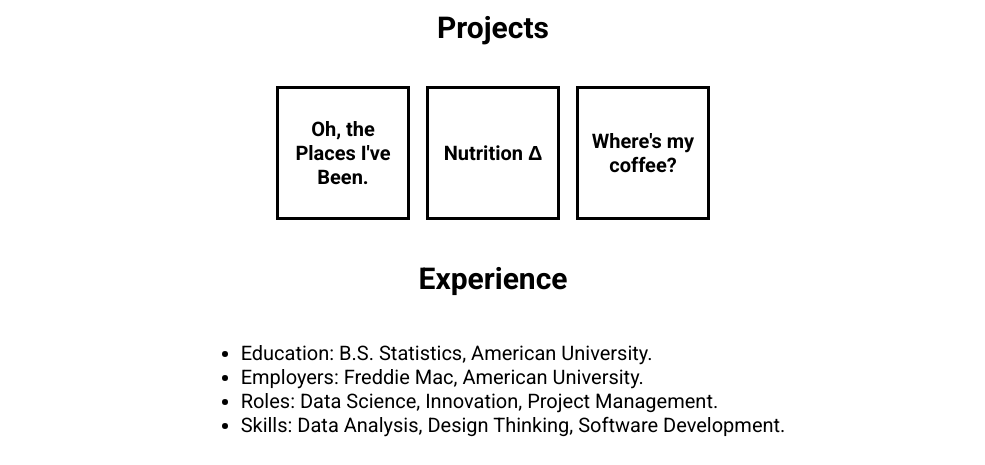
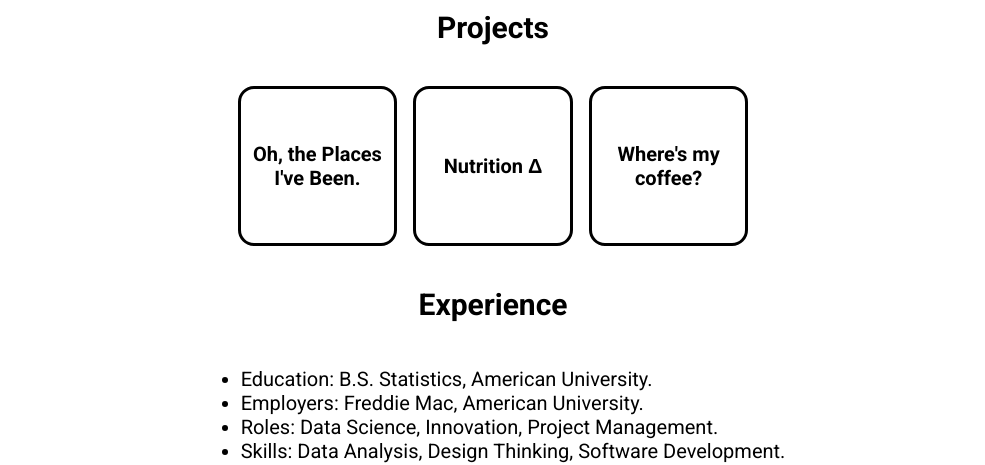
Before and after one commit to pbrotman/pbrotman.github.io, a plain HTML site: page index.html in a window 1280 px wide. Shown: the part 371-836 px from the top of the page, without its empty margins (147-1132 px from the left). Drawn offline with Linux system fonts and the light colour scheme.

Commit message:
Style project boxes.

```diff
--- a/style.css
+++ b/style.css
@@ -98,9 +98,10 @@
     justify-content: center;
 
     border: solid;
+    border-radius: 10%;
     text-align: center;
-    width: 10vw;
-    height: 10vw;
+    width: 12vw;
+    height: 12vw;
 }
 
 header {
```
